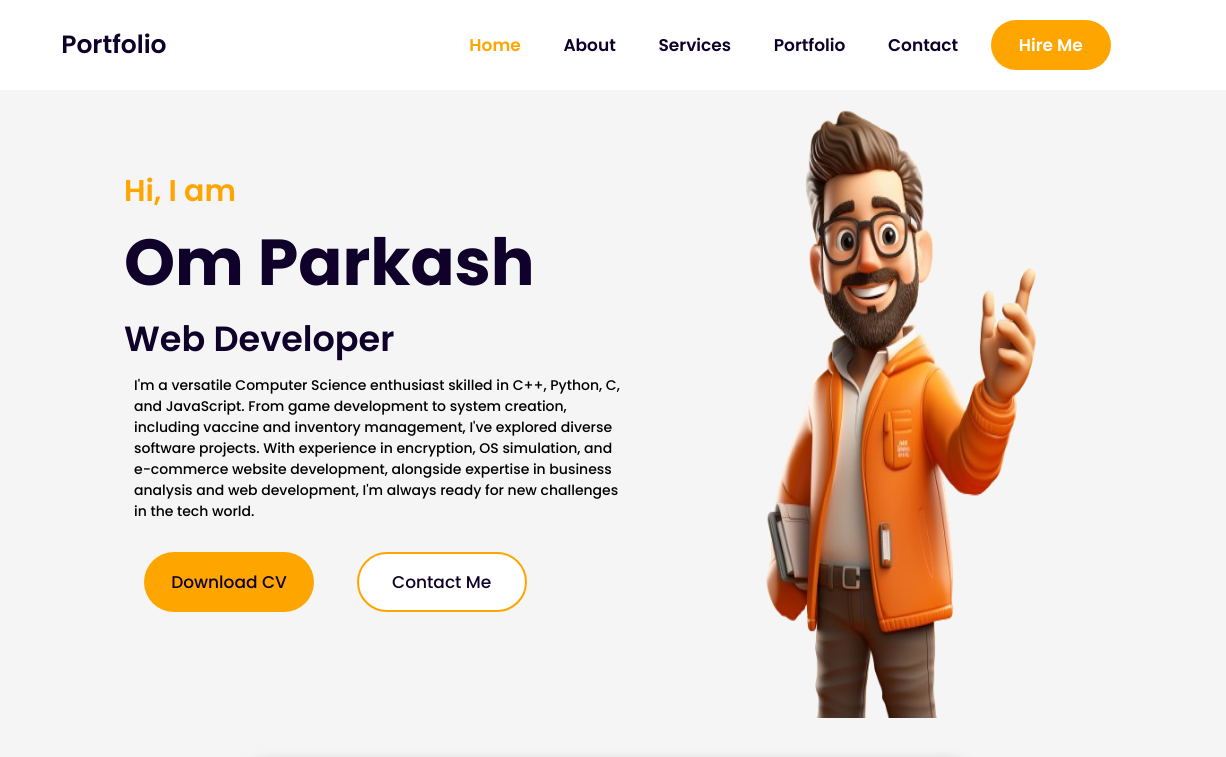
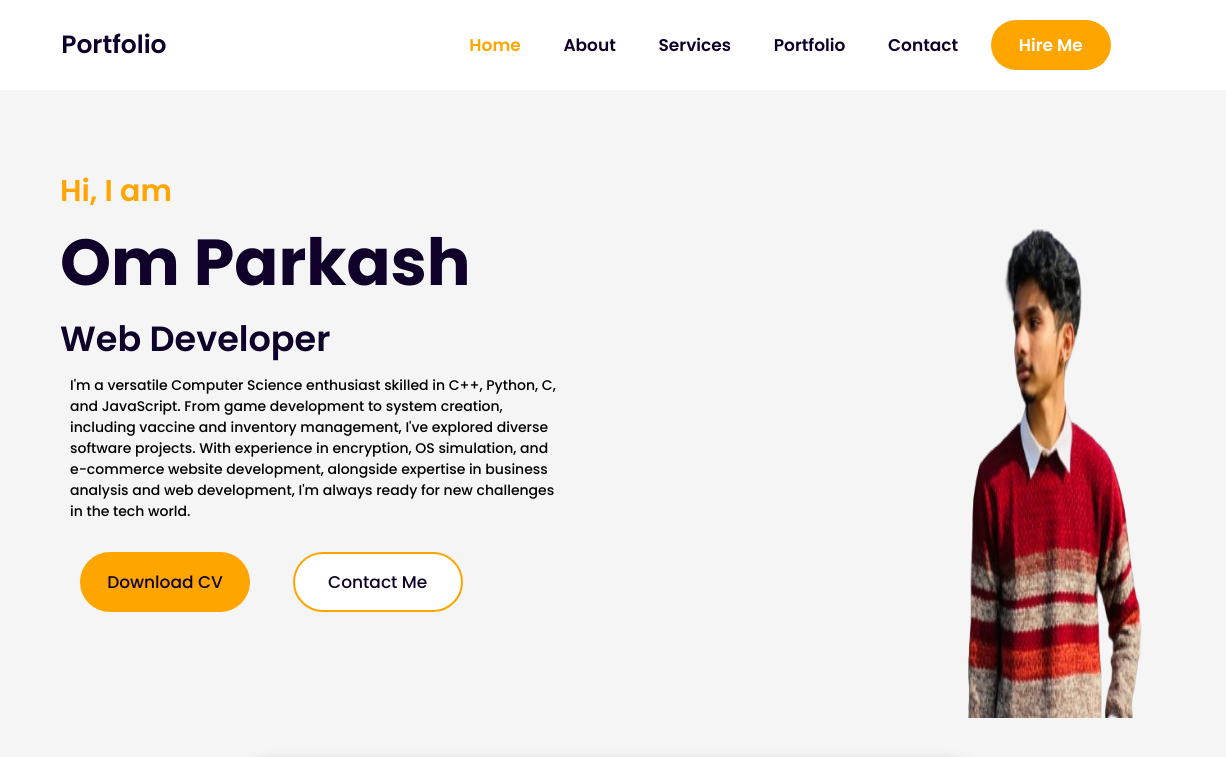
Before and after one commit to omi1215/Portfolio-Website, a website: page index.html in a window 1280 px wide. Shown: the top 757 px of the page, 54-1280 px from the left. Drawn offline with nearby package versions, Linux system fonts and the light colour scheme.

Commit message:
changes made to the images

```diff
--- a/assets/css/styles.css
+++ b/assets/css/styles.css
@@ -94,8 +94,9 @@ body {
   padding-left: 6rem;
 }
 .home-img img {
-  width: 35vw;
+  width: 45vw;
   height: 80dvh;
+  padding-right: 30px;
 }
 .home-p1 {
   color: var(--main-color);
@@ -217,7 +218,7 @@ body {
   padding-left: 6rem;
 }
 .about-img img {
-  width: 35vw;
+  width: 45vw;
   height: 80dvh;
 }
 .about-p1 {
--- a/index.html
+++ b/index.html
@@ -62,7 +62,7 @@
       <button type="button" class="contact-btn">Contact Me</button>
     </div>
     <div class="home-img">
-      <img src="assets/images/profile-img2.png">
+      <img src="assets/images/om-removebg-preview.png">
     </div>
   </section>
   <div class="bar">
```
Also changed, not shown: assets/images/om-removebg-preview.png (added), om-removebg-preview.png (added).
